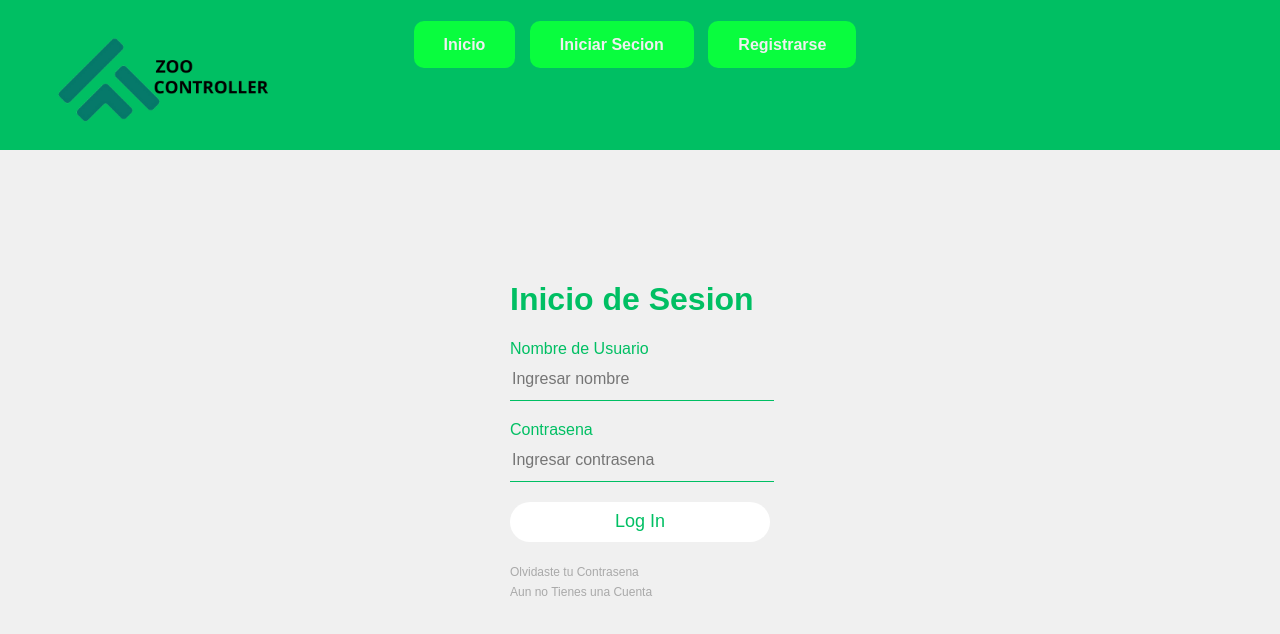
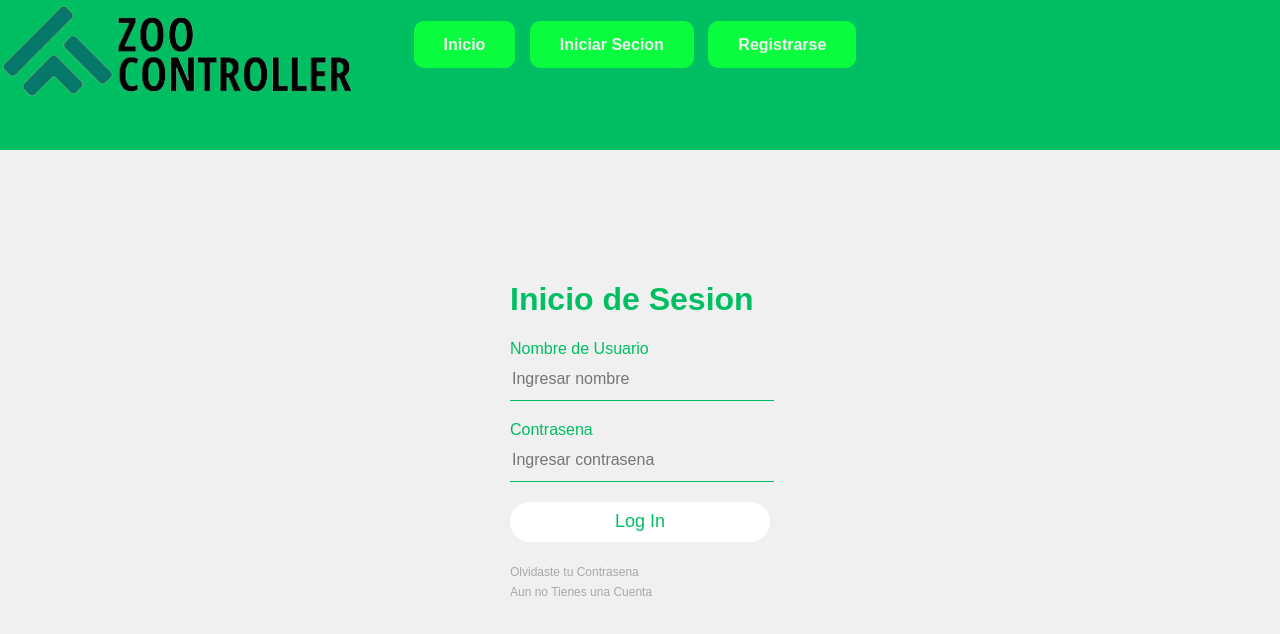
Before and after one commit to worksatschoolofengineering/interfaces-proyecto-final, a plain HTML site: page inicio_sesion/index.html in a window 1280 px wide. Drawn offline with Linux system fonts and the light colour scheme.

Commit message:
tercer commit

```diff
--- a/inicio_sesion/estilos.css
+++ b/inicio_sesion/estilos.css
@@ -44,10 +44,10 @@ body {
 
   .logo{
     display: flex;
-    height: 400px;
-    top: -15%;
-    left: -15%;
-    position: absolute;
+    height: 100px;
+    top: 0%;
+    left: 0%;
+  position: absolute;
   }
 
   .login-box {
--- a/inicio_sesion/index.html
+++ b/inicio_sesion/index.html
@@ -8,7 +8,7 @@
   <body>
     <header>
       <div class="logo">
-            <img src="logo_zoo.png" alt="logozoo">
+            <img src="logo.zoo.png" alt="logozoo">
       </div>
        <div class="list">
         <nav>
--- a/registro_usuario/estilos.css
+++ b/registro_usuario/estilos.css
@@ -44,10 +44,10 @@ body {
 
   .logo{
     display: flex;
-    height: 400px;
-    top: -15%;
-    left: -15%;
-    position: absolute;
+    height: 100px;
+    top: 0%;
+    left: 0%;
+  position: absolute;
   }
 
   .login-box {
```
Also changed, not shown: registro_usuario/index.html (+1 -1 lines), inicio_sesion/logo.zoo.png (added), inicio_sesion/logo_zoo.png (deleted), registro_usuario/logo.zoo.png (added), registro_usuario/logo_zoo.png (deleted).
